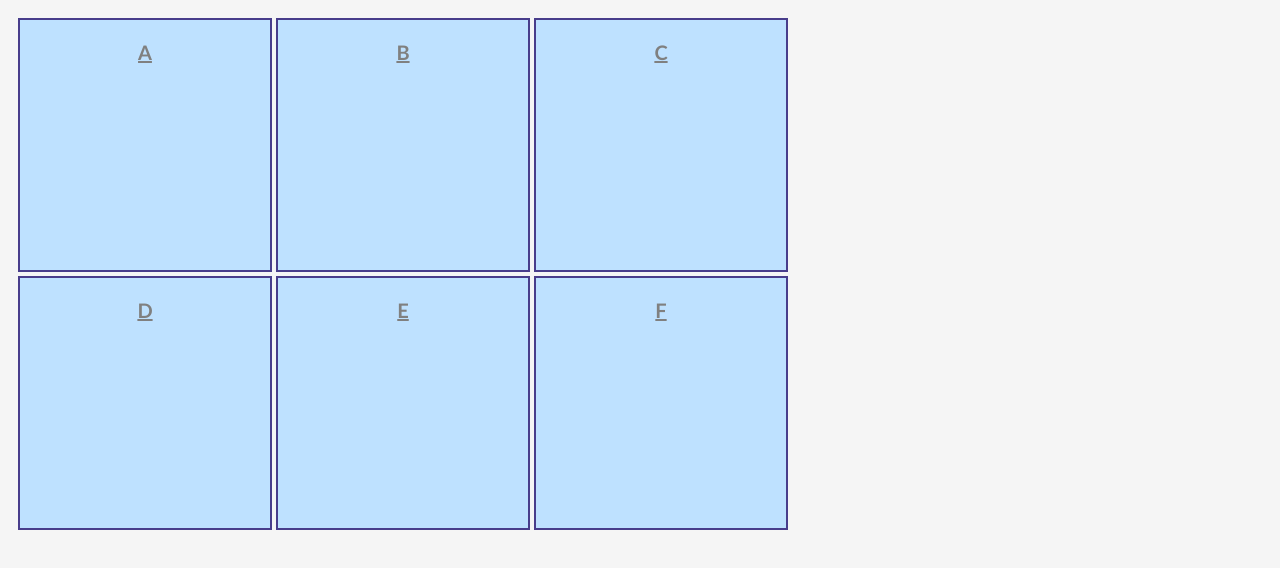
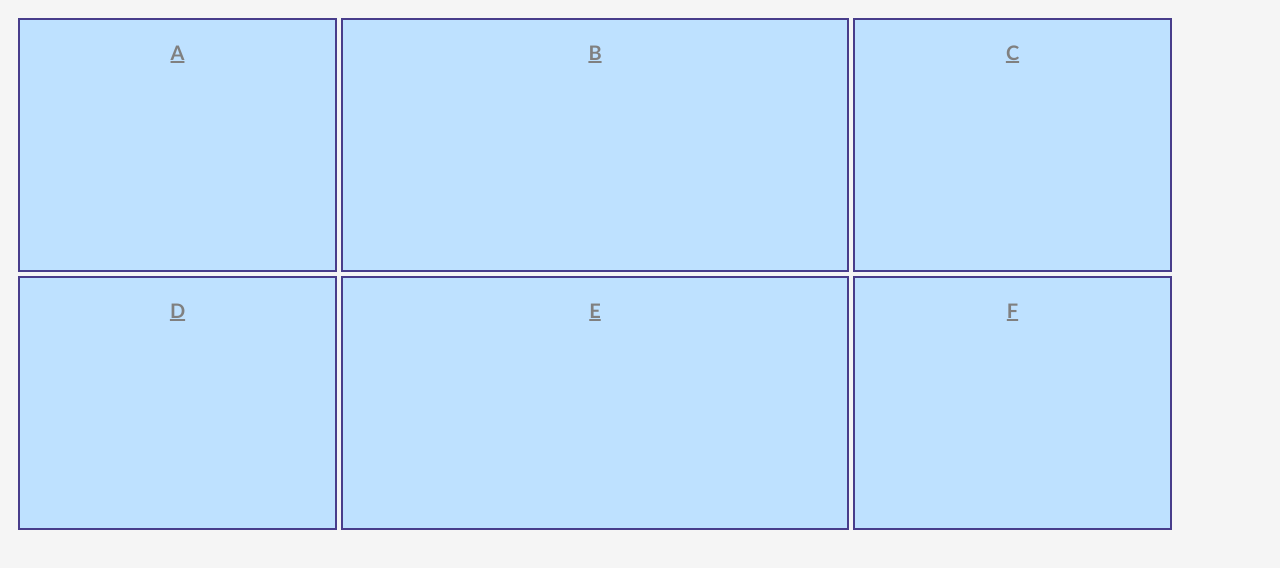
Before and after one commit to kmaustin32/odinProject, a plain HTML site: page css/grid/grid-practice/index.html in a window 1280 px wide. Drawn offline with Linux system fonts and the light colour scheme.

Commit message:
Random update of grid details

```diff
--- a/css/grid/grid-practice/styles.css
+++ b/css/grid/grid-practice/styles.css
@@ -8,7 +8,7 @@
 .grid-container {
   margin: 20px 0 0 20px;
   display: grid;
-  grid-template: 250px 250px 250px / 250px 250px 250px;
+  grid-template: 250px 250px 250px / 25% 40% 25%;
   grid-auto-columns: 250px;
   grid-auto-rows: 250px;
   column-gap: 8px;
```
